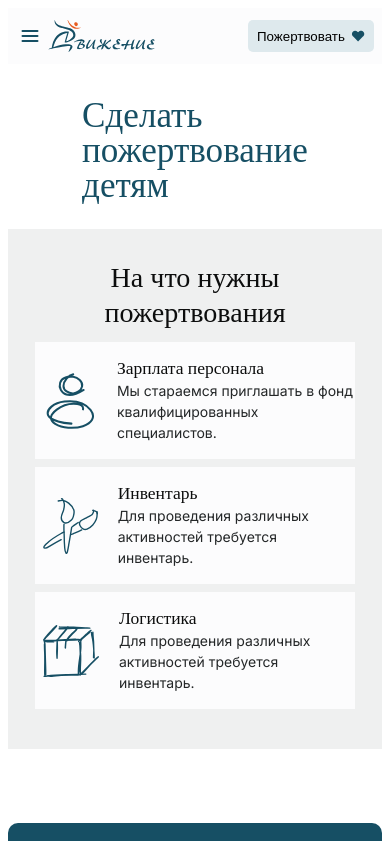
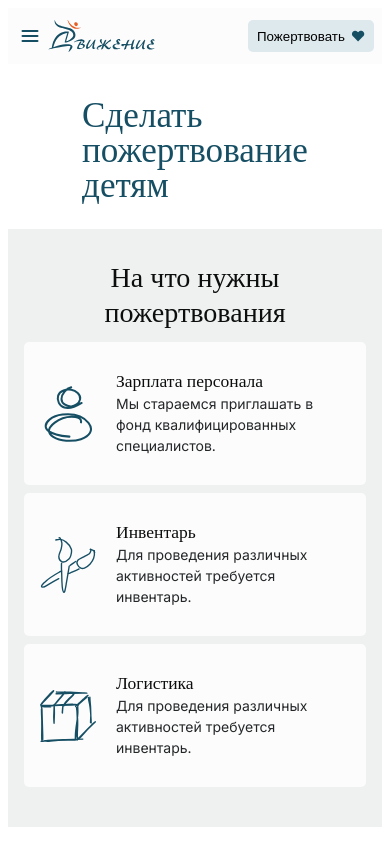
Before and after one commit to Phizick/NKO-project, a Next.js app in the folder frontend/: page /donation in a window 390 px wide. Shown: the top 841 px of the page. Built offline with nearby package versions, Linux system fonts and the light colour scheme.

Commit message:
fix: fix styles

```diff
--- a/frontend/components/Donation/Donation.module.css
+++ b/frontend/components/Donation/Donation.module.css
@@ -34,6 +34,7 @@
 	background: var(--Gradation-200);
 	display: inline-block;
 	margin: 0 auto;
+	width: 100%;
 }
 .donate__reasonsTitle {
 	margin: 42px auto 0;
@@ -51,17 +52,21 @@
 	padding: 0;
 	margin: 0 auto 40px;
 	gap: 16px;
-	width: calc(100% - 7.22% * 2);
+	max-width: 1232px;
 }
 .donate__reason {
-	display: flex;
+	display: grid;
 	justify-content: center;
+	grid-template-columns: 78px 1fr;
 	gap: 22px;
 	margin: 16px 0 0;
 	padding: 25px 17px 25px 24px;
 	background-color: var(--Gradation-100);
 	align-items: center;
 	text-align: left;
+	border-radius: 5px;
+	max-width: 360px;
+	width: 100%;
 }
 .donate__reasonImage {
 	width: 80px;
@@ -84,11 +89,11 @@
 }
 .donate__container {
 	background-color: var(--Cyan-300);
-    background-size: 100px;
-    padding: 68px 0;
-    width: calc(100% - 14.44%);
-		margin: 60px auto;
-    border-radius: 20px;
+	background-size: 100px;
+	padding: 68px 0;
+	width: calc(100% - 14.44%);
+	margin: 60px auto;
+	border-radius: 20px;
 }
 .donate__container_page_root {
 	background-color: var(--Orange-300);
@@ -354,11 +359,11 @@
 	background-color: var(--Orange-200);
 	border-color: var(--Highlight-Light);
 }
-@media screen and (max-width: 1010px) {
+@media screen and (max-width: 1280px) {
 	.donate__title {
     font-size: 9vw;
     width: min-content;
-    margin: 16px auto 26px;;
+    margin: 16px auto 26px;
 	}
 	.donate__title_type_root {
 		font-size: 5vw;
@@ -381,13 +386,16 @@
 		font-size: 4.5vw;
 	}
 	.donate__reasonsList {
-		flex-direction: column;
 		margin: 0 auto 40px;
 		gap: 8px;
+    flex-direction: column;
+    align-items: center;
 	}
 	.donate__reason {
-    padding: 16px 16px;
+    padding: 29px 16px;
 		margin: 0;
+		width: 70vw;
+    max-width: 764px;
 	}
 	.donate__reasonImage {
 		width: 56px;
@@ -411,11 +419,18 @@
 	.donate__reasons {
     padding-top: 31px;
     margin-bottom: 14px;
-
+	}
+	.donate__reasonsList {
+		padding: 0 16px;
 	}
 	.donate__reason {
+    margin: 0;
+    grid-template-columns: 56px 1fr;
 		gap: 20px;
-    padding: 16px 0 16px 8px
+    width: calc(100% - 32px);
+    min-width: 278px;
+		max-width: 456px;
+    max-width: 500px;
 	}
 	.donate__container {
     width: 100%;
```
